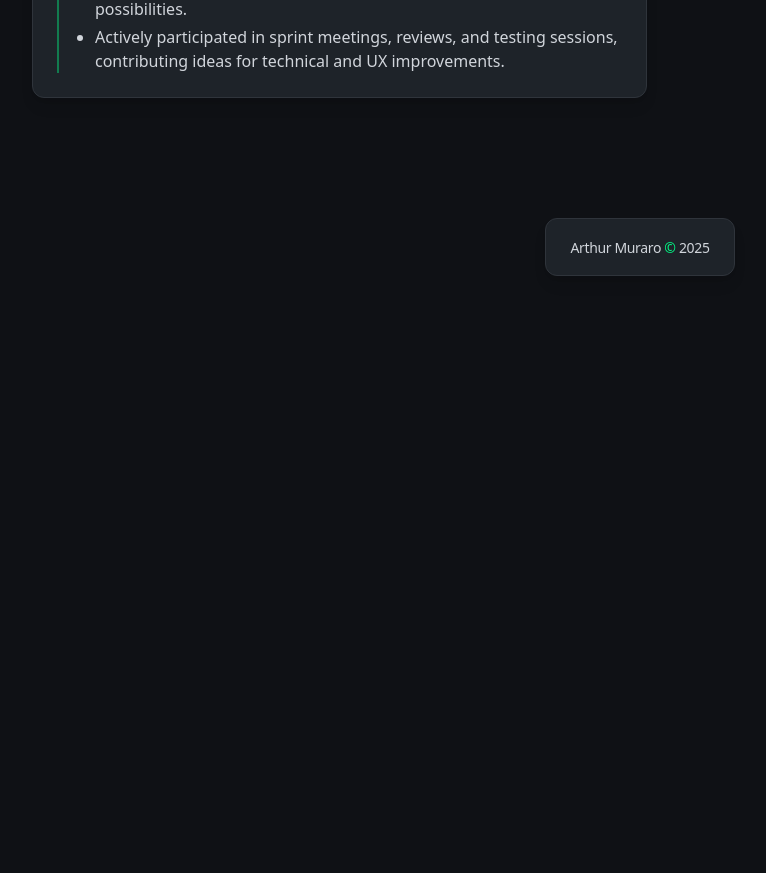
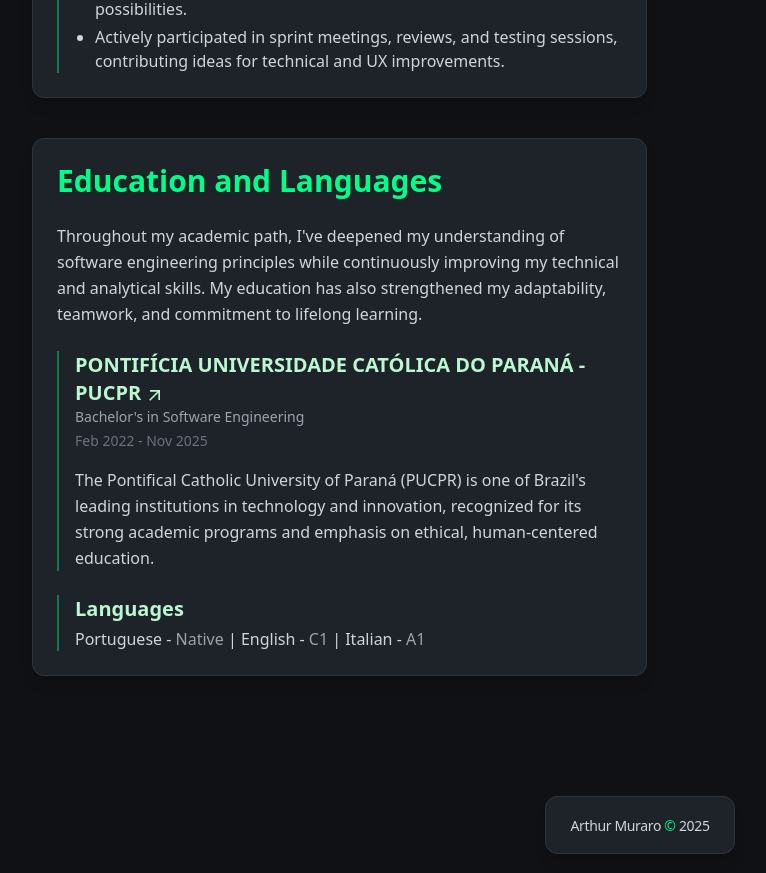
Before and after one commit to agmuraro/Portfolio, a React (Vite) app: page / in a window 1280 px wide. Shown: the part 2340-3213 px from the top of the page, without its empty margins (0-766 px from the left). Before the commit the page ends 2656 px from the top, so only its background shows below. Built offline with nearby package versions, Linux system fonts and the light colour scheme.

Commit message:
Add Education

```diff
--- a/src/App.tsx
+++ b/src/App.tsx
@@ -3,6 +3,7 @@ import AboutMe from './components/AboutMe';
 import Footer from './components/Footer';
 import Skills from './components/Skills';
 import Experience from './components/Experience';
+import Education from './components/Education';
 
 function App() {
   return (
@@ -13,6 +14,7 @@ function App() {
           <div className='flex flex-col gap-10'>
             <AboutMe cardClass='w-full' />
             <Experience cardClass='w-full' />
+            <Education cardClass='w-full' />
           </div>
           <div className='lg:row-span-2 justify-self-end'>
             <Skills cardClass='w-full' />
--- /dev/null
+++ b/src/components/Education.tsx
@@ -0,0 +1,66 @@
+import AnimatedContent from './reactBits/AnimatedContent';
+import { MdOutlineArrowOutward } from 'react-icons/md';
+
+export default function Education({ cardClass = '' }: { cardClass?: string }) {
+  return (
+    <AnimatedContent
+      distance={50}
+      direction='vertical'
+      reverse={false}
+      duration={0.8}
+      ease='power3.out'
+      initialOpacity={0}
+      animateOpacity
+      scale={1}
+      threshold={0}
+      delay={0}
+    >
+      <section
+        id='experience'
+        className={`w-full p-6 bg-surface rounded-xl border border-border shadow-lg ${cardClass}`}
+      >
+        <h2 className='text-3xl font-bold mb-6 text-accent'>
+          Education and Languages
+        </h2>
+
+        <p className='text-gray-300 leading-relaxed mb-6'>
+          Throughout my academic path, I've deepened my understanding of
+          software engineering principles while continuously improving my
+          technical and analytical skills. My education has also strengthened my
+          adaptability, teamwork, and commitment to lifelong learning.
+        </p>
+
+        <div className='relative pl-4 border-l-2 border-accent/40'>
+          <a
+            className='text-xl font-semibold text-accentLight'
+            href='https://www.pucpr.br/'
+            target='_blank'
+          >
+            PONTIFÍCIA UNIVERSIDADE CATÓLICA DO PARANÁ - PUCPR
+            <MdOutlineArrowOutward className='inline align-middle ml-1' />
+          </a>
+          <p className='text-sm text-gray-400 mb-1'>
+            Bachelor's in Software Engineering
+          </p>
+          <p className='text-sm text-gray-500 mb-4'>Feb 2022 - Nov 2025</p>
+
+          <p className='text-gray-300 leading-relaxed mb-6'>
+            The Pontifical Catholic University of Paraná (PUCPR) is one of
+            Brazil's leading institutions in technology and innovation,
+            recognized for its strong academic programs and emphasis on ethical,
+            human-centered education.
+          </p>
+        </div>
+
+        <div className='relative pl-4 border-l-2 border-accent/40'>
+          <h3 className='text-xl font-semibold text-accentLight'>Languages</h3>
+          <p className='text-gray-300 mt-1'>
+            Portuguese - <span className='text-gray-400'>Native</span> | English
+            - <span className='text-gray-400'>C1</span> | Italian -{' '}
+            <span className='text-gray-400'>A1</span>
+          </p>
+        </div>
+      </section>
+    </AnimatedContent>
+  );
+}
--- a/src/components/Experience.tsx
+++ b/src/components/Experience.tsx
@@ -1,4 +1,5 @@
 import AnimatedContent from './reactBits/AnimatedContent';
+import { MdOutlineArrowOutward } from 'react-icons/md';
 
 export default function Experience({ cardClass = '' }: { cardClass?: string }) {
   return (
@@ -34,6 +35,7 @@ export default function Experience({ cardClass = '' }: { cardClass?: string }) {
               target='_blank'
             >
               Truechange
+              <MdOutlineArrowOutward className='inline align-middle ml-1' />
             </a>
             <p className='text-sm text-gray-400 mb-1'>
               Frontend Intern | Mendix
@@ -76,6 +78,7 @@ export default function Experience({ cardClass = '' }: { cardClass?: string }) {
               target='_blank'
             >
               IbacBrasil
+              <MdOutlineArrowOutward className='inline align-middle ml-1' />
             </a>
             <p className='text-sm text-gray-400 mb-1'>
               Full Stack Intern | Web Development
```
Also changed, not shown: src/components/Skills.tsx (+6 -4 lines).
